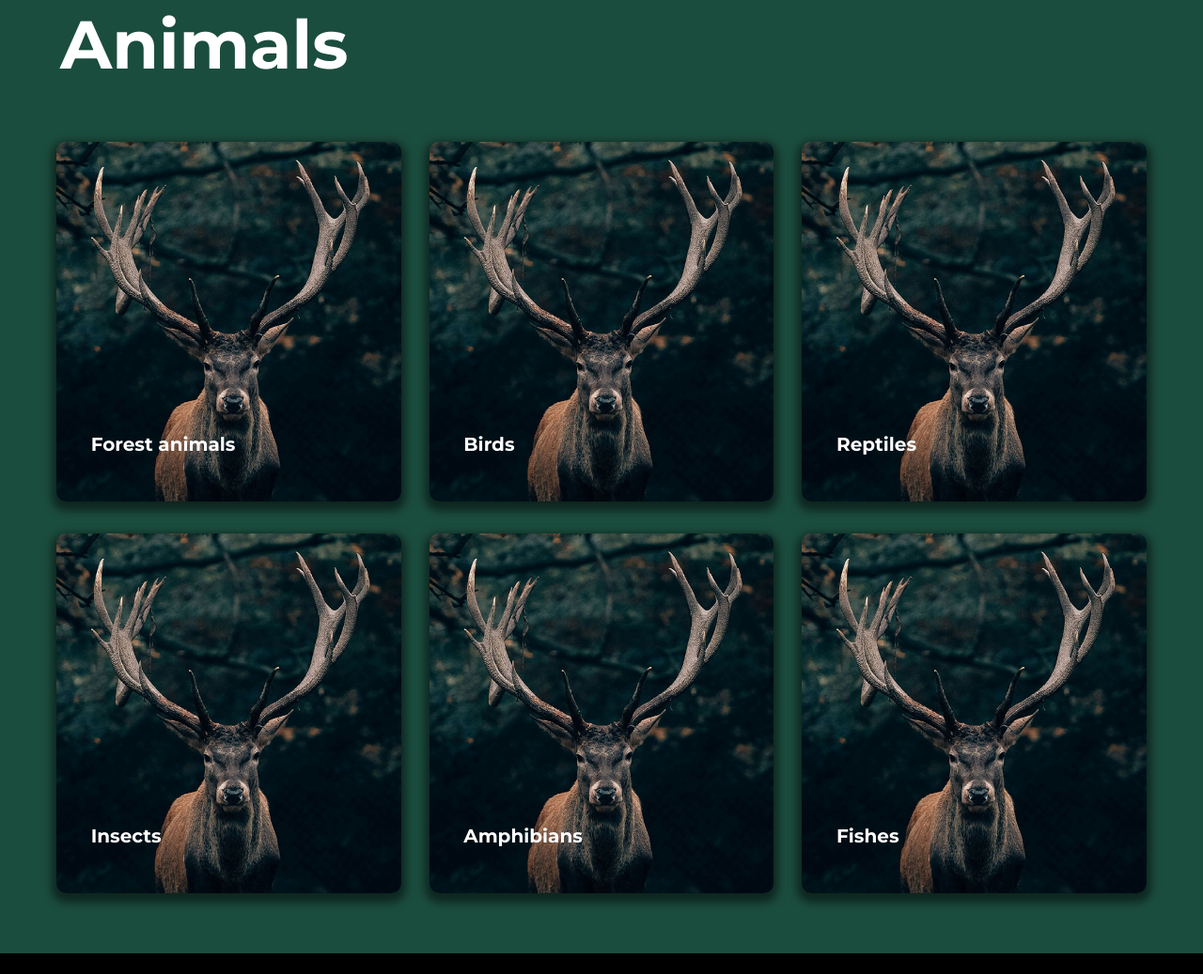
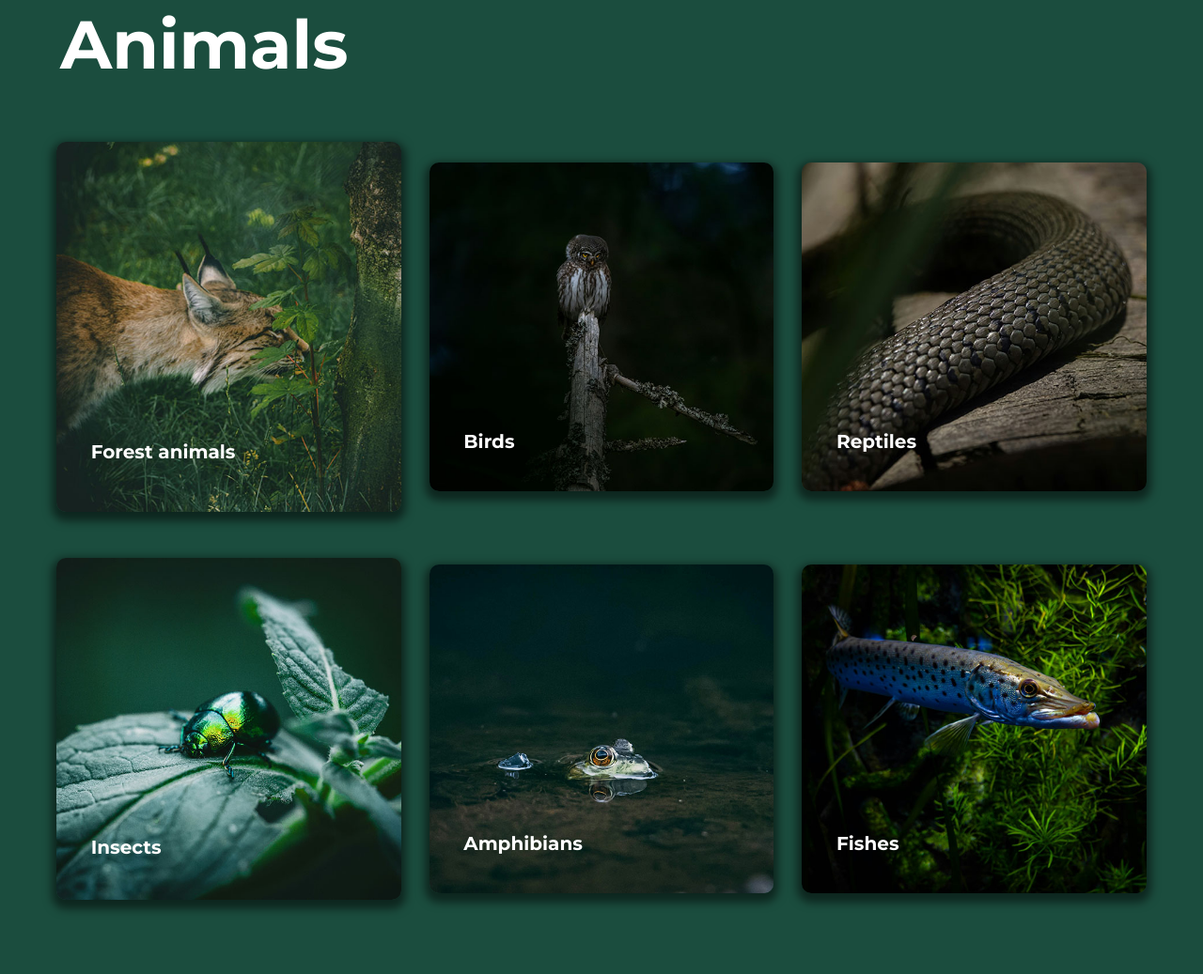
Before and after one commit to KVoronova/Amimal-Bl, a plain HTML site: page index.html in a window 1280 px wide. Shown: the part 857-1894 px from the top of the page at 94% size. Before the commit the page ends 1872 px from the top, so only its background shows below. Drawn offline with Linux system fonts and the light colour scheme; a web font is replaced by a local one.

Commit message:
update img in second block

```diff
--- a/index.html
+++ b/index.html
@@ -156,29 +156,29 @@
 
            <div class="grid-box">
             <div class="grid-box">
-                <img src="img/deer-unsplash-min.jpg" alt="Forest Animal">
+                <img src="img/lynx.jpg" alt="Forest Animal">
                     <p>Forest animals</p>
                </div>
            </div>
 
            <div class="grid-box">
-            <img src="img/deer-unsplash-min.jpg" alt="Forest Animal">
+            <img src="img/owl.jpg" alt="Birds">
                 <p>Birds</p>
            </div>
            <div class="grid-box">
-            <img src="img/deer-unsplash-min.jpg" alt="Forest Animal">
+            <img src="img/natrix.jpg" alt="Reptiles">
                 <p>Reptiles</p>
            </div>
            <div class="grid-box">
-            <img src="img/deer-unsplash-min.jpg" alt="Forest Animal">
+            <img src="img/bronzovka.jpg" alt="Insects">
                 <p>Insects</p>
            </div>
            <div class="grid-box">
-            <img src="img/deer-unsplash-min.jpg" alt="Forest Animal">
+            <img src="img/frog.jpg" alt="Amphibians">
                 <p>Amphibians</p>
            </div>
            <div class="grid-box">
-            <img src="img/deer-unsplash-min.jpg" alt="Forest Animal">
+            <img src="img/pike.jpg" alt="Fishesl">
                 <p>Fishes</p>
            </div>
 
--- a/main.css
+++ b/main.css
@@ -388,6 +388,9 @@ a:hover {
     border-radius: 10px;
     box-shadow: 0 5px 10px 5px #00000082;
     transition: all .4s;
+    min-height: 350px;
+    height: 100%;
+    object-fit: cover;
 
 }
 
```
Also changed, not shown: img/bronzovka.jpg (added), img/frog.jpg (added), img/lynx.jpg (added), img/natrix.jpg (added), img/owl.jpg (added), img/pike.jpg (added).
